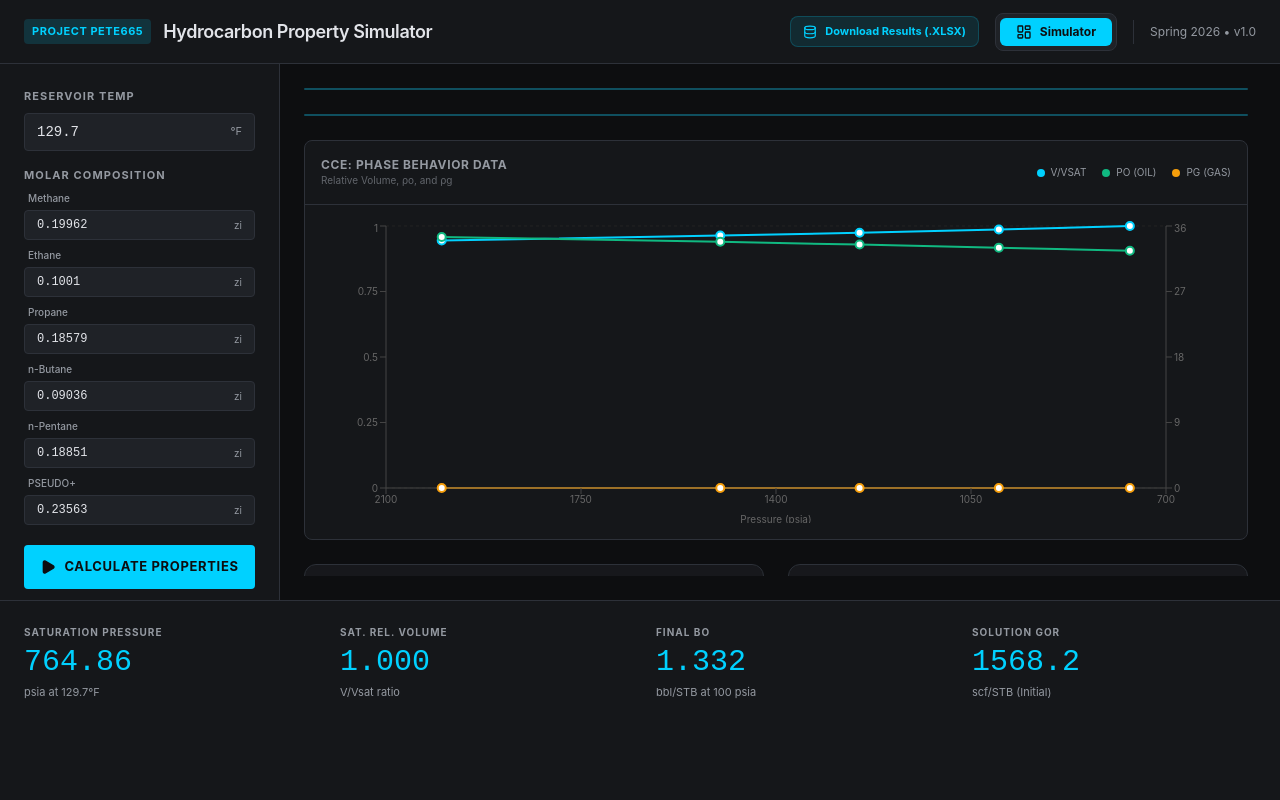
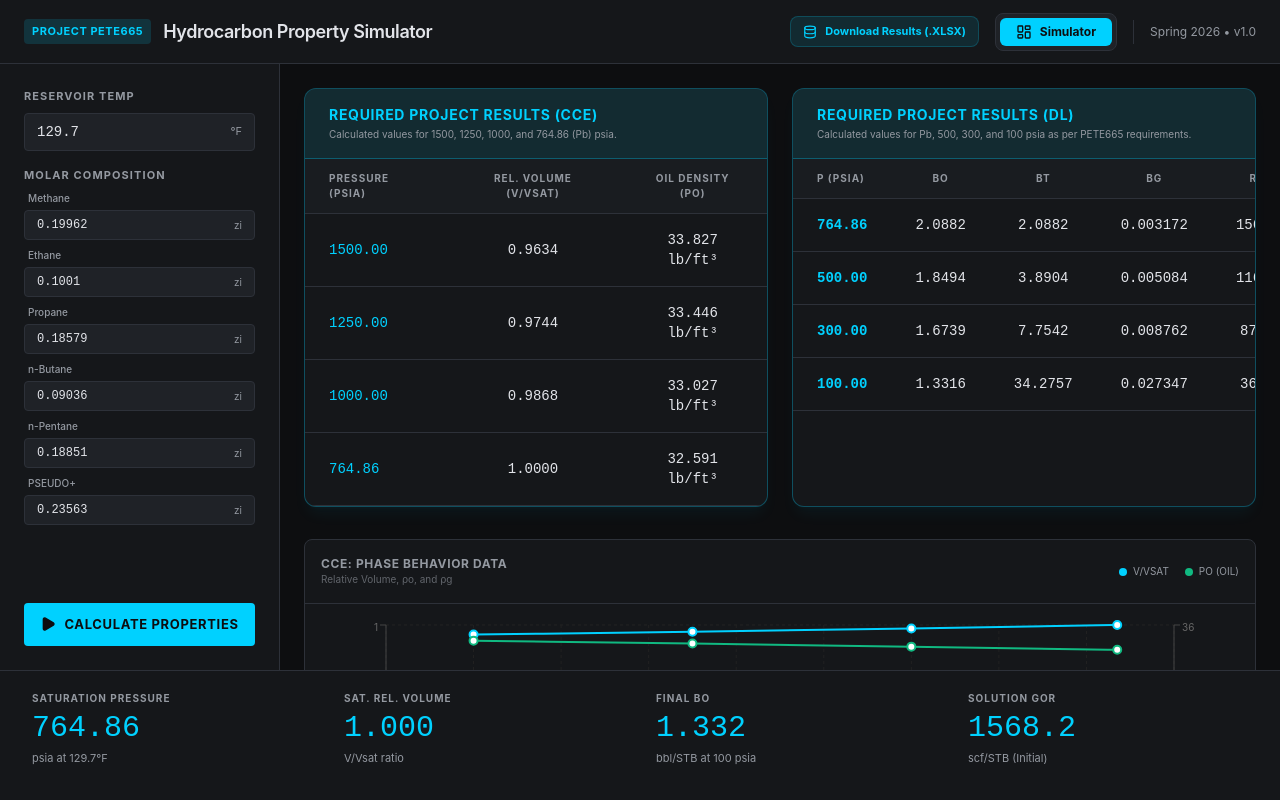
Before and after one commit to jairam25/PETE-665-Mini-Simulator, a React (Vite) app: page / in a window 1280 px wide. Both pictures are taken after a click on the button "CALCULATE PROPERTIES". Built offline with nearby package versions, Linux system fonts and the light colour scheme.

Commit message:
Add files via upload

```diff
--- a/App.tsx
+++ b/App.tsx
@@ -20,11 +20,11 @@ import { MiniSimulator, SimulationResult } from './simulator';
 import { Component } from './eos';
 
 const INITIAL_COMPOSITION: Component[] = [
-  { name: 'Methane', zi: 0.19962, Tc: 343.0, Pc: 666.4, omega: 0.01142, MW: 16.043 },
-  { name: 'Ethane', zi: 0.10010, Tc: 549.76, Pc: 706.5, omega: 0.0995, MW: 30.070 },
-  { name: 'Propane', zi: 0.18579, Tc: 665.68, Pc: 616.0, omega: 0.1523, MW: 44.097 },
+  { name: 'Methane', zi: 0.19962, Tc: 343, Pc: 666.4, omega: 0.01142, MW: 16.043 },
+  { name: 'Ethane', zi: 0.1001, Tc: 549.76, Pc: 706.5, omega: 0.0995, MW: 30.07 },
+  { name: 'Propane', zi: 0.18579, Tc: 665.68, Pc: 616, omega: 0.1523, MW: 44.097 },
   { name: 'n-Butane', zi: 0.09036, Tc: 765.29, Pc: 550.6, omega: 0.2002, MW: 58.124 },
-  { name: 'n-Pentane', zi: 0.18851, Tc: 845.37, Pc: 488.78, omega: 0.2515, MW: 72.150 },
+  { name: 'n-Pentane', zi: 0.18851, Tc: 845.37, Pc: 488.78, omega: 0.2515, MW: 72.15 },
   { name: 'PSEUDO+', zi: 0.23563, Tc: 913.32, Pc: 436.293, omega: 0.296, MW: 86.177 },
 ];
 
@@ -44,16 +44,12 @@ export default function App() {
         const calculatedPsat = sim.calculatePsat();
         setPsat(calculatedPsat);
 
-        // CCE Pressures: Task (2) requires 1000, 1250, 1500 psia
-        const ccePressures = [
-          2000, 1500, 1250, 1000,
-          calculatedPsat
-        ].filter(p => !!p && p > 0).sort((a, b) => b - a);
-
+        // CCE Pressures: Task (2) strictly requires 1500, 1250, 1000 psia and Pb
+        const ccePressures = [1500, 1250, 1000, calculatedPsat].sort((a, b) => b - a);
         const cce = sim.simulateCCE(ccePressures);
         setCceResults(cce);
 
-        // DL Pressures: Task (3) requires 500, 300, 100 psia
+        // DL Pressures: Task (3) strictly requires Pb, 500, 300, 100 psia
         const dlPressures = [calculatedPsat, 500, 300, 100].sort((a, b) => b - a);
         const dl = sim.simulateDL(dlPressures);
         setDlResults(dl);
@@ -146,7 +142,7 @@ export default function App() {
         </div>
       </header>
 
-      <div className="flex-1 overflow-hidden grid grid-rows-[1fr_200px] grid-cols-[280px_1fr]">
+      <div className="flex-1 overflow-hidden grid grid-rows-[1fr_130px] grid-cols-[280px_1fr]">
           {/* Sidebar - Inputs */}
           <aside className="bg-bg-surface border-r border-border-theme p-6 flex flex-col gap-5 overflow-y-auto">
             <div className="space-y-4">
@@ -210,20 +206,20 @@ export default function App() {
           </aside>
 
           {/* Main Content - Charts */}
-          <main className="p-6 bg-bg-deep overflow-y-auto space-y-6">
-            {cceResults.length > 0 ? (
-              <div className="flex flex-col gap-6 h-full overflow-y-auto pr-2 custom-scrollbar pb-12">
+          <main className="p-6 bg-bg-deep overflow-y-auto">
+            <div className="max-w-[1400px] mx-auto w-full space-y-8">
+              {cceResults.length > 0 ? (
+                <div className="flex flex-col gap-8 pb-12">
 
-                {/* REQUIRED PROJECT DATA SECTION */}
-                <div className="bg-bg-surface border border-accent-theme/30 rounded-xl overflow-hidden shadow-lg shadow-accent-theme/5">
+                {/* TABLES SECTION - Adaptive Grid */}
+                <div className="grid grid-cols-1 lg:grid-cols-2 gap-6">
+                  {/* REQUIRED PROJECT DATA SECTION (CCE) */}
+                  <div className="bg-bg-surface border border-accent-theme/30 rounded-xl overflow-hidden shadow-lg shadow-accent-theme/5">
                   <div className="bg-accent-theme/10 px-6 py-4 border-b border-accent-theme/30 flex items-center justify-between">
                     <div className="flex items-center gap-3">
-                      <div className="p-2 bg-accent-theme rounded-lg text-bg-deep">
-                        <Info className="w-4 h-4" />
-                      </div>
                       <div>
                         <h2 className="text-sm font-bold text-accent-theme uppercase tracking-wider">Required Project Results (CCE)</h2>
-                        <p className="text-[10px] text-text-secondary mt-0.5">Calculated values for 1500, 1250, and 1000 psia as per PETE665 requirements.</p>
+                        <p className="text-[10px] text-text-secondary mt-0.5">Calculated values for 1500, 1250, 1000, and 764.86 (Pb) psia.</p>
                       </div>
                     </div>
                   </div>
@@ -234,16 +230,14 @@ export default function App() {
                           <th className="px-6 py-3 text-[10px] font-bold text-text-secondary uppercase tracking-widest border-b border-border-theme">Pressure (psia)</th>
                           <th className="px-6 py-3 text-[10px] font-bold text-text-secondary uppercase tracking-widest border-b border-border-theme text-center">Rel. Volume (V/Vsat)</th>
                           <th className="px-6 py-3 text-[10px] font-bold text-text-secondary uppercase tracking-widest border-b border-border-theme text-center">Oil Density (ρo)</th>
-                          <th className="px-6 py-3 text-[10px] font-bold text-text-secondary uppercase tracking-widest border-b border-border-theme text-center">Gas Density (ρg)</th>
                         </tr>
                       </thead>
                       <tbody>
-                        {cceResults.filter(r => [1500, 1250, 1000].includes(Math.round(r.pressure))).map((row) => (
+                        {cceResults.filter(r => [1500, 1250, 1000, Math.round(psat || 0)].includes(Math.round(r.pressure))).map((row) => (
                           <tr key={row.pressure} className="hover:bg-bg-control/30 transition-colors">
-                            <td className="px-6 py-4 text-sm font-mono text-accent-theme border-b border-border-theme">{row.pressure.toFixed(1)}</td>
+                            <td className="px-6 py-4 text-sm font-mono text-accent-theme border-b border-border-theme">{row.pressure.toFixed(2)}</td>
                             <td className="px-6 py-4 text-sm font-mono text-text-primary border-b border-border-theme text-center">{row.relativeVolume?.toFixed(4)}</td>
                             <td className="px-6 py-4 text-sm font-mono text-text-primary border-b border-border-theme text-center">{row.rhoO?.toFixed(3)} lb/ft³</td>
-                            <td className="px-6 py-4 text-sm font-mono text-text-secondary border-b border-border-theme text-center">{row.rhoG && row.rhoG > 0 ? `${row.rhoG.toFixed(3)} lb/ft³` : 'N/A'}</td>
                           </tr>
                         ))}
                       </tbody>
@@ -255,44 +249,44 @@ export default function App() {
                 <div className="bg-bg-surface border border-accent-theme/30 rounded-xl overflow-hidden shadow-lg shadow-accent-theme/5">
                   <div className="bg-accent-theme/10 px-6 py-4 border-b border-accent-theme/30 flex items-center justify-between">
                     <div className="flex items-center gap-3">
-                      <div className="p-2 bg-accent-theme rounded-lg text-bg-deep">
-                        <TrendingUp className="w-4 h-4" />
-                      </div>
                       <div>
                         <h2 className="text-sm font-bold text-accent-theme uppercase tracking-wider">Required Project Results (DL)</h2>
-                        <p className="text-[10px] text-text-secondary mt-0.5">Calculated values for 500, 300, and 100 psia as per PETE665 requirements.</p>
+                        <p className="text-[10px] text-text-secondary mt-0.5">Calculated values for Pb, 500, 300, and 100 psia as per PETE665 requirements.</p>
                       </div>
                     </div>
                   </div>
                   <div className="p-0 overflow-x-auto">
-                    <table className="w-full text-left border-collapse min-w-[600px]">
+                    <table className="w-full text-left border-collapse min-w-[700px]">
                       <thead>
                         <tr className="bg-bg-control/50">
-                          <th className="px-6 py-3 text-[10px] font-bold text-text-secondary uppercase tracking-widest border-b border-border-theme">Pressure (p)</th>
-                          <th className="px-6 py-3 text-[10px] font-bold text-text-secondary uppercase tracking-widest border-b border-border-theme text-center">Bo (bbl/STB)</th>
-                          <th className="px-6 py-3 text-[10px] font-bold text-text-secondary uppercase tracking-widest border-b border-border-theme text-center">Bg (bbl/scf)</th>
-                          <th className="px-6 py-3 text-[10px] font-bold text-text-secondary uppercase tracking-widest border-b border-border-theme text-center">RsD (scf/STB)</th>
-                          <th className="px-6 py-3 text-[10px] font-bold text-text-secondary uppercase tracking-widest border-b border-border-theme text-center">RsDb (scf/STB)</th>
-                          <th className="px-6 py-3 text-[10px] font-bold text-text-secondary uppercase tracking-widest border-b border-border-theme text-center">BtD (bbl/STB)</th>
+                          <th className="px-6 py-3 text-[10px] font-bold text-text-secondary uppercase tracking-widest border-b border-border-theme">P (psia)</th>
+                          <th className="px-6 py-3 text-[10px] font-bold text-text-secondary uppercase tracking-widest border-b border-border-theme text-center">Bo</th>
+                          <th className="px-6 py-3 text-[10px] font-bold text-text-secondary uppercase tracking-widest border-b border-border-theme text-center">Bt</th>
+                          <th className="px-6 py-3 text-[10px] font-bold text-text-secondary uppercase tracking-widest border-b border-border-theme text-center">Bg</th>
+                          <th className="px-6 py-3 text-[10px] font-bold text-text-secondary uppercase tracking-widest border-b border-border-theme text-center">RsD</th>
+                          <th className="px-6 py-3 text-[10px] font-bold text-text-secondary uppercase tracking-widest border-b border-border-theme text-center">RsDb</th>
+                          <th className="px-6 py-3 text-[10px] font-bold text-text-secondary uppercase tracking-widest border-b border-border-theme text-center">ρo</th>
                         </tr>
                       </thead>
                       <tbody>
-                        {dlResults.filter(r => [500, 300, 100].includes(Math.round(r.pressure))).map((row) => (
+                        {dlResults.filter(r => [500, 300, 100, Math.round(psat || 0)].includes(Math.round(r.pressure))).map((row) => (
                           <tr key={row.pressure} className="hover:bg-bg-control/30 transition-colors">
-                            <td className="px-6 py-4 text-sm font-mono text-accent-theme border-b border-border-theme">{row.pressure.toFixed(1)}</td>
+                            <td className="px-6 py-4 text-sm font-mono text-accent-theme border-b border-border-theme font-bold">{row.pressure.toFixed(2)}</td>
                             <td className="px-6 py-4 text-sm font-mono text-text-primary border-b border-border-theme text-center">{row.Bo?.toFixed(4)}</td>
+                            <td className="px-6 py-4 text-sm font-mono text-text-primary border-b border-border-theme text-center">{row.BtD?.toFixed(4)}</td>
                             <td className="px-6 py-4 text-sm font-mono text-text-primary border-b border-border-theme text-center">{row.Bg?.toFixed(6)}</td>
                             <td className="px-6 py-4 text-sm font-mono text-text-primary border-b border-border-theme text-center">{row.RsD?.toFixed(1)}</td>
-                            <td className="px-6 py-4 text-sm font-mono text-text-primary border-b border-border-theme text-center">{row.RsDb?.toFixed(1)}</td>
-                            <td className="px-6 py-4 text-sm font-mono text-text-primary border-b border-border-theme text-center">{row.BtD?.toFixed(4)}</td>
+                            <td className="px-6 py-4 text-sm font-mono text-text-primary border-b border-border-theme text-center font-bold">{row.RsDb?.toFixed(1)}</td>
+                            <td className="px-6 py-4 text-sm font-mono text-text-primary border-b border-border-theme text-center">{row.rhoO?.toFixed(2)}</td>
                           </tr>
                         ))}
                       </tbody>
                     </table>
                   </div>
                 </div>
+                </div>
 
-                <div className="grid grid-cols-1 xl:grid-cols-2 gap-6">
+                <div className="grid grid-cols-1 lg:grid-cols-2 gap-6">
                   <div className="bg-bg-surface border border-border-theme rounded-lg flex flex-col h-[400px] xl:col-span-2">
                     <div className="p-4 border-b border-border-theme flex justify-between items-center">
                       <div className="flex flex-col">
@@ -308,20 +302,17 @@ export default function App() {
                           <div className="w-2 h-2 rounded-full bg-[#10B981]" />
                           <span className="text-[10px] text-text-secondary uppercase">ρo (Oil)</span>
                         </div>
-                        <div className="flex items-center gap-1.5">
-                          <div className="w-2 h-2 rounded-full bg-[#F59E0B]" />
-                          <span className="text-[10px] text-text-secondary uppercase">ρg (Gas)</span>
-                        </div>
                       </div>
                     </div>
                     <div className="flex-1 p-4">
                       <ResponsiveContainer width="100%" height="100%">
                         <LineChart data={cceResults}>
-                          <CartesianGrid strokeDasharray="3 3" vertical={false} stroke="#222" />
+                          <CartesianGrid strokeDasharray="3 3" vertical stroke="#222" />
                           <XAxis
                             dataKey="pressure"
                             type="number"
-                            domain={['auto', 'auto']}
+                            domain={[700, 1600]}
+                            ticks={[700, 800, 900, 1000, 1100, 1200, 1300, 1400, 1500, 1600]}
                             reversed
                             stroke="#444"
                             tick={{ fill: '#666', fontSize: 10 }}
@@ -345,7 +336,6 @@ export default function App() {
                           />
                           <Line yAxisId="left" name="Relative Volume" type="monotone" dataKey="relativeVolume" stroke="#00D1FF" strokeWidth={2} dot={{ r: 4 }} activeDot={{ r: 6 }} />
                           <Line yAxisId="right" name="Oil Density (ρo)" type="monotone" dataKey="rhoO" stroke="#10B981" strokeWidth={2} dot={{ r: 4 }} />
-                          <Line yAxisId="right" name="Gas Density (ρg)" type="monotone" dataKey="rhoG" stroke="#F59E0B" strokeWidth={2} dot={{ r: 4 }} connectNulls />
                         </LineChart>
                       </ResponsiveContainer>
                     </div>
@@ -359,11 +349,12 @@ export default function App() {
                     <div className="flex-1 p-4">
                       <ResponsiveContainer width="100%" height="100%">
                         <LineChart data={dlResults}>
-                          <CartesianGrid strokeDasharray="3 3" vertical={false} stroke="#222" />
+                          <CartesianGrid strokeDasharray="3 3" vertical stroke="#222" />
                           <XAxis
                             dataKey="pressure"
                             type="number"
-                            domain={['auto', 'auto']}
+                            domain={[0, 800]}
+                            ticks={[0, 100, 200, 300, 400, 500, 600, 700, 800]}
                             reversed
                             stroke="#444"
                             tick={{ fill: '#666', fontSize: 10 }}
@@ -386,11 +377,12 @@ export default function App() {
                     <div className="flex-1 p-4">
                       <ResponsiveContainer width="100%" height="100%">
                         <LineChart data={dlResults}>
-                          <CartesianGrid strokeDasharray="3 3" vertical={false} stroke="#222" />
+                          <CartesianGrid strokeDasharray="3 3" vertical stroke="#222" />
                           <XAxis
                             dataKey="pressure"
                             type="number"
-                            domain={['auto', 'auto']}
+                            domain={[0, 800]}
+                            ticks={[0, 100, 200, 300, 400, 500, 600, 700, 800]}
                             reversed
                             stroke="#444"
                             tick={{ fill: '#666', fontSize: 10 }}
@@ -400,7 +392,7 @@ export default function App() {
                           <Tooltip contentStyle={{ backgroundColor: '#1F2227', border: '1px solid #2D3139', borderRadius: '4px', fontSize: '11px' }} />
                           <Legend wrapperStyle={{ fontSize: '10px' }} />
                           <Line yAxisId="left" name="Solution GOR (RsD)" type="monotone" dataKey="RsD" stroke="#10B981" strokeWidth={2} dot={{ r: 4 }} />
-                          <Line yAxisId="left" name="Released Gas (RsDb)" type="monotone" dataKey="RsDb" stroke="#F59E0B" strokeWidth={2} dot={{ r: 4 }} />
+                          <Line yAxisId="left" name="Bubble Point GOR (RsDb)" type="monotone" dataKey="RsDb" stroke="#EF4444" strokeWidth={2} dot={{ r: 0 }} strokeDasharray="5 5" />
                           <Line yAxisId="right" name="Gas FVF (Bg)" type="monotone" dataKey="Bg" stroke="#8B5CF6" strokeWidth={2} dot={{ r: 4 }} />
                         </LineChart>
                       </ResponsiveContainer>
@@ -409,7 +401,7 @@ export default function App() {
                 </div>
               </div>
             ) : (
-              <div className="h-full border border-dashed border-border-theme rounded-xl flex flex-col items-center justify-center text-center p-12">
+              <div className="h-[70vh] border border-dashed border-border-theme rounded-xl flex flex-col items-center justify-center text-center p-12">
                 <Database className="w-12 h-12 text-bg-control mb-4" />
                 <h3 className="text-lg font-medium text-text-secondary">No Simulation Data</h3>
                 <p className="text-sm text-text-secondary/50 max-w-xs mt-2">
@@ -417,10 +409,11 @@ export default function App() {
                 </p>
               </div>
             )}
-          </main>
+          </div>
+        </main>
 
           {/* Results Panel */}
-          <div className="col-span-full bg-bg-surface border-t border-border-theme p-6 grid grid-cols-4 gap-8">
+          <div className="col-span-full bg-bg-surface border-t border-border-theme p-5 grid grid-cols-4 gap-8 px-8">
             <div className="flex flex-col gap-1">
               <span className="text-[10px] text-text-secondary uppercase font-bold tracking-widest">Saturation Pressure</span>
               <span className="text-3xl font-mono text-accent-theme">{psat ? psat.toFixed(2) : '--'}</span>
--- a/index.html
+++ b/index.html
@@ -3,7 +3,7 @@
   <head>
     <meta charset="UTF-8" />
     <meta name="viewport" content="width=device-width, initial-scale=1.0" />
-    <title>PETE 665 Mini Simulator</title>
+    <title>My Google AI Studio App</title>
   </head>
   <body>
     <div id="root"></div>
--- a/simulator.ts
+++ b/simulator.ts
@@ -244,7 +244,7 @@ export class MiniSimulator {
 
       const Bo = VL_bbl / Vo_sc_bbl;
       const RsD = RsD_gas_sc / Vo_sc_bbl;
-      const RsDb = cum_released_gas_sc / Vo_sc_bbl;
+      const RsDb = total_gas_sc / Vo_sc_bbl;
       const Bg = 0.005035 * step.ZV * this.T / step.P; // bbl/scf
 
       const MWL = this.components.reduce((acc, c, j) => acc + step.xi[j] * c.MW, 0);
@@ -267,7 +267,7 @@ export class MiniSimulator {
       RsD: r.RsD,
       RsDb: r.RsDb,
       Bg: r.Bg,
-      BtD: r.Bo + r.Bg * r.RsDb,
+      BtD: r.Bo + r.Bg * (r.RsDb - r.RsD),
       rhoO: r.rhoO
     }));
   }
```
Also changed, not shown: 2 other files (tests, documents, lock files or other folders).
